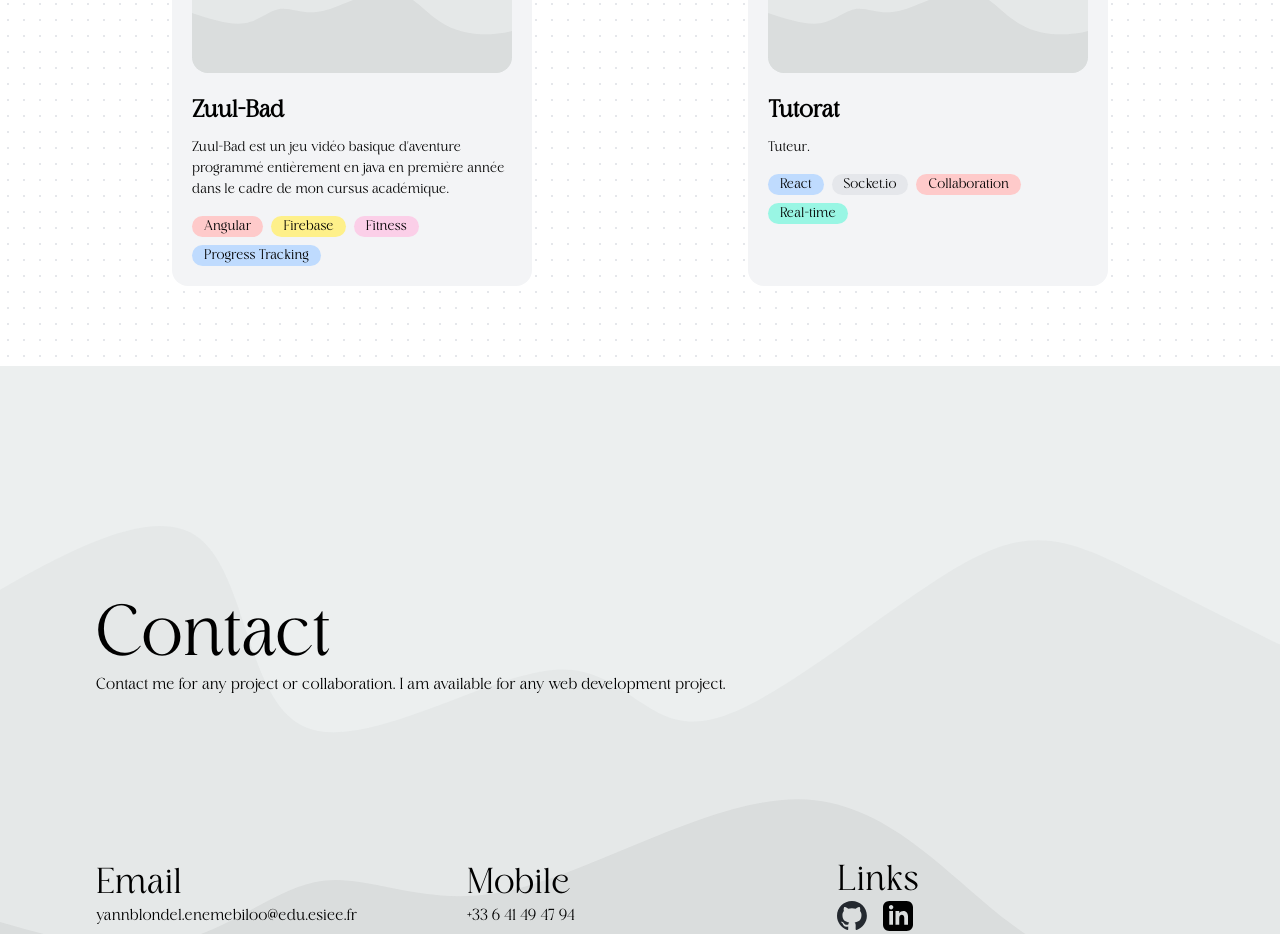
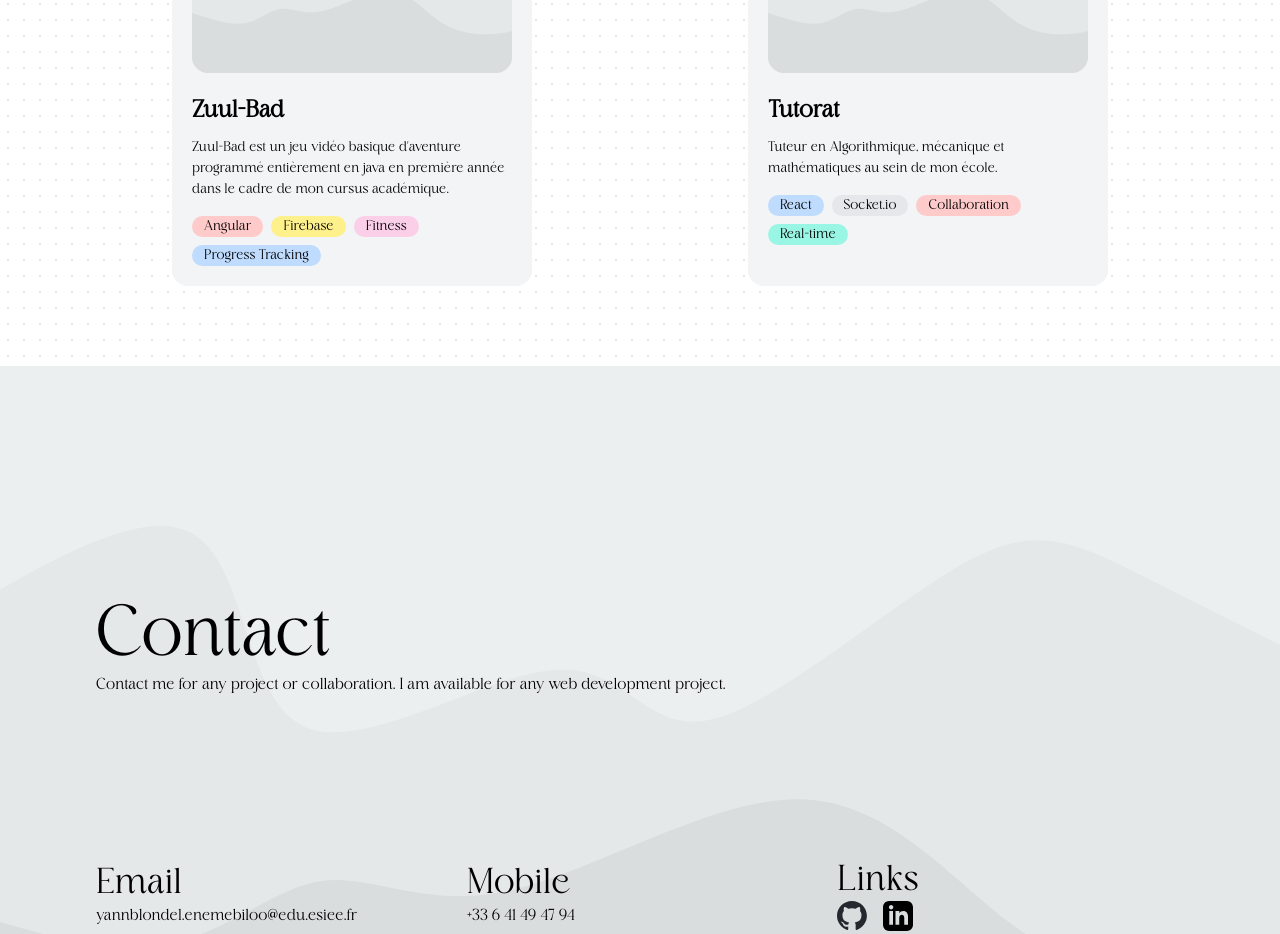
Before and after one commit to RandomStranger0/Portfolio, a Next.js app: page / in a window 1280 px wide. Shown: the part 2580-3514 px from the top of the page. Built offline with nearby package versions, Linux system fonts and the light colour scheme.

Commit message:
Update index.js

```diff
--- a/src/constants/index.js
+++ b/src/constants/index.js
@@ -38,7 +38,7 @@ export const projects = [
     {
       index: 4,
       name: "Tutorat",
-      description: "Tuteur.",
+      description: "Tuteur en Algorithmique, mécanique et mathématiques au sein de mon école.",
       tags: [
         { name: "React", color: "bg-blue-200" }, // Tailwind class for React blue
         { name: "Socket.io", color: "bg-gray-200" }, // Tailwind class for Socket.io dark
```
